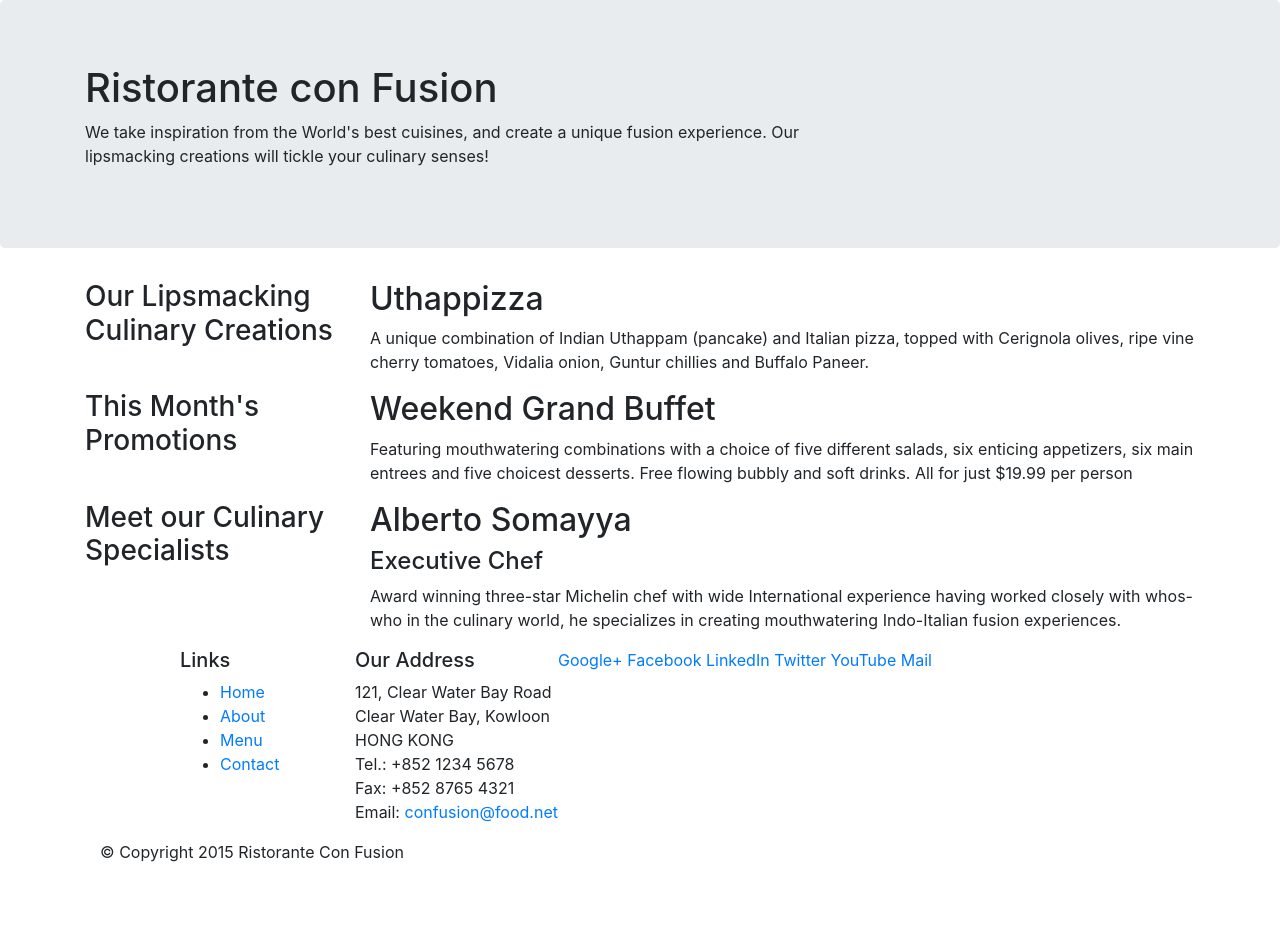
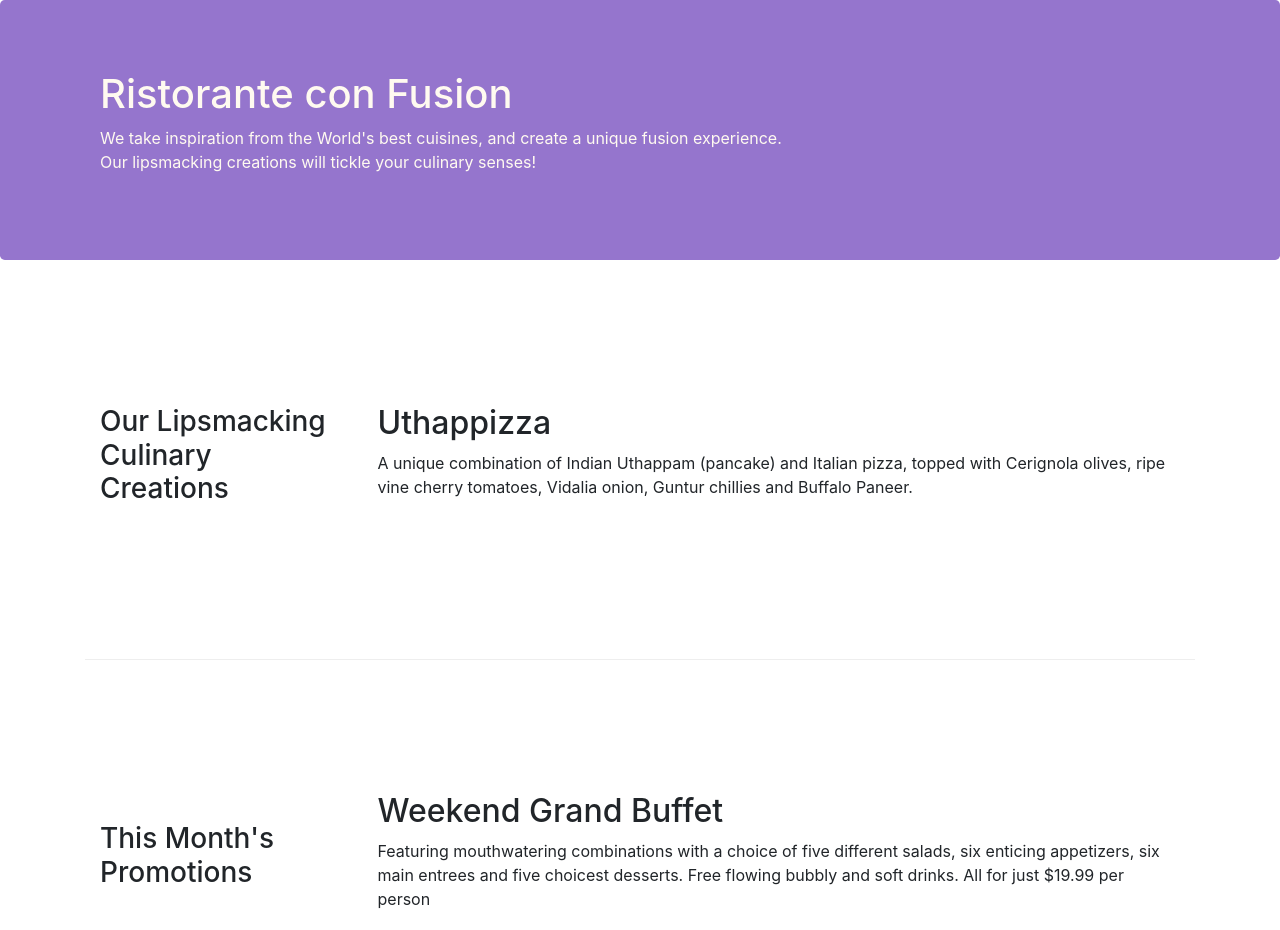
Before and after one commit to Rosseoko/RemindMe, a website: page index.html in a window 1280 px wide. Shown: the top 930 px of the page. Before the commit the page ends 880 px from the top, so only its background shows below. Drawn offline with nearby package versions, Linux system fonts and the light colour scheme.

Commit message:
Grid part2

```diff
--- /dev/null
+++ b/css/styles.css
@@ -0,0 +1,32 @@
+.row-header{
+  margin: 0px auto;
+  padding: 0px auto;
+}
+
+.row-content {
+  margin: 0px auto;
+  padding: 50px 0px 50px 0px;
+  border-bottom: 1px ridge;
+  min-height: 400px;
+}
+
+.footer{
+  background-color:#D1C4E9;
+  margin: 0px auto;
+  padding: 20px 0px 20px 0px;
+}
+
+.jumbotron{
+  padding: 70px 30px 70px 30px;
+  margin:0px auto;
+  background: #9575CD;
+  color: floralwhite;
+
+}
+
+adress{
+ font-size:80%;
+ margin:0px;
+ color: #0f0f0f;
+
+}
--- a/index.html
+++ b/index.html
@@ -9,6 +9,7 @@
 
     <!-- Bootstrap CSS -->
     <link rel="stylesheet" href="node_modules/bootstrap/dist/css/bootstrap.min.css">
+    <link rel="stylesheet" href="css/styles.css">
 
     <title>Ristorante Con Fusion</title>
 </head>
@@ -17,7 +18,7 @@
 
     <header class="jumbotron"  >
         <div class="container">
-            <div class="row">
+            <div class="row row-header">
                 <div class="col-12 col-sm-8">
                     <h1>Ristorante con Fusion</h1>
                     <p>We take inspiration from the World's best cuisines, and create a unique fusion experience. Our lipsmacking creations will tickle your culinary senses!</p>
@@ -29,18 +30,18 @@
     </header>
 
     <div class="container">
-        <div class="row">
-            <div class="col-sm-4 push-sm-8 col-md-3 push-md-9">
+        <div class="row row-content align-items-center">
+            <div class="col-sm-4 col-md-3 flex-last">
                 <h3>Our Lipsmacking Culinary Creations</h3>
             </div>
-            <div class="col-sm pull-sm-4 col-md pull-md-3">
+            <div class="col-sm col-md flex-first">
                 <h2>Uthappizza</h2>
                 <p>A unique combination of Indian Uthappam (pancake) and Italian pizza, topped with Cerignola olives, ripe vine cherry tomatoes, Vidalia onion, Guntur chillies and Buffalo Paneer.</p>
             </div>
         </div>
 
 
-       <div class="row">
+       <div class="row row-content align-items-center">
             <div class="col-sm-4 col-md-3">
                 <h3>This Month's Promotions</h3>
             </div>
@@ -50,11 +51,11 @@
             </div>
         </div>
 
-        <div class="row">
-           <div class="col-sm-4 push-sm-8 col-md-3 push-md-9">
+        <div class="row row-content align-items-center">
+           <div class="col-sm-4 col-md-3 flex-last">
                 <h3>Meet our Culinary Specialists</h3>
             </div>
-            <div class="col-sm pull-sm-4 col-md pull-md-3">
+            <div class="col-sm col-md flex-first">
                 <h2>Alberto Somayya</h2>
                 <h4>Executive Chef</h4>
                 <p>Award winning three-star Michelin chef with wide International experience having worked closely with whos-who in the culinary world, he specializes in creating mouthwatering Indo-Italian fusion experiences. </p>
@@ -62,12 +63,12 @@
         </div>
     </div>
 
-    <footer>
+    <footer class="footer">
         <div class="container">
             <div class="row">
                 <div class="col-5 offset-1 col-sm-2">
                     <h5>Links</h5>
-                    <ul>
+                    <ul class="list-unstyled ">
                         <li><a href="#">Home</a></li>
                         <li><a href="#">About</a></li>
                         <li><a href="#">Menu</a></li>
@@ -85,8 +86,8 @@
 		              Email: <a href="mailto:confusion@food.net">confusion@food.net</a>
 		           </address>
                 </div>
-                <div class"col col-sm-4">
-                    <div>
+                <div class"col col-sm-4 align-self-center">
+                    <div style="text-align: center">
                         <a href="http://google.com/+">Google+</a>
                         <a href="http://www.facebook.com/profile.php?id=">Facebook</a>
                         <a href="http://www.linkedin.com/in/">LinkedIn</a>
@@ -96,7 +97,7 @@
                     </div>
                 </div>
            </div>
-           <div class"row">
+           <div class"row justify-content-center">
                 <div class="col-auto">
                     <p>© Copyright 2015 Ristorante Con Fusion</p>
                 </div>
```
